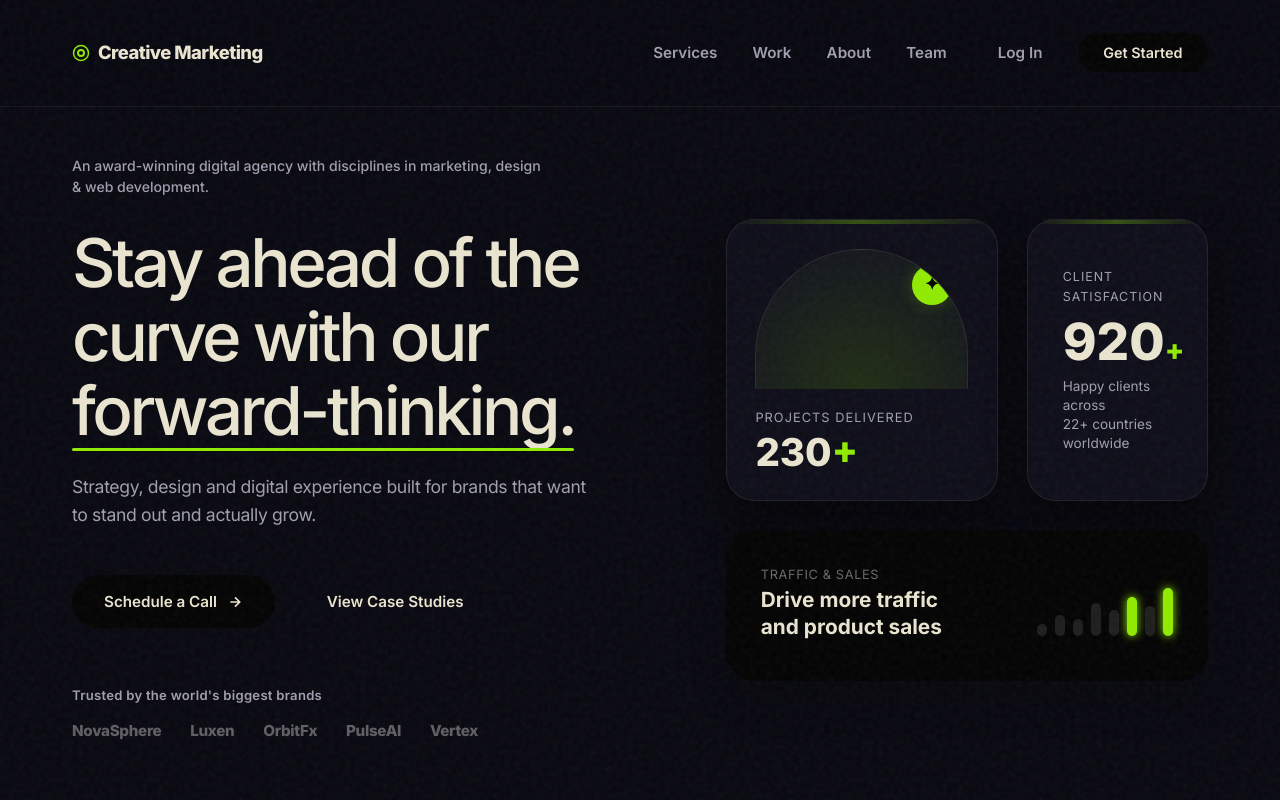
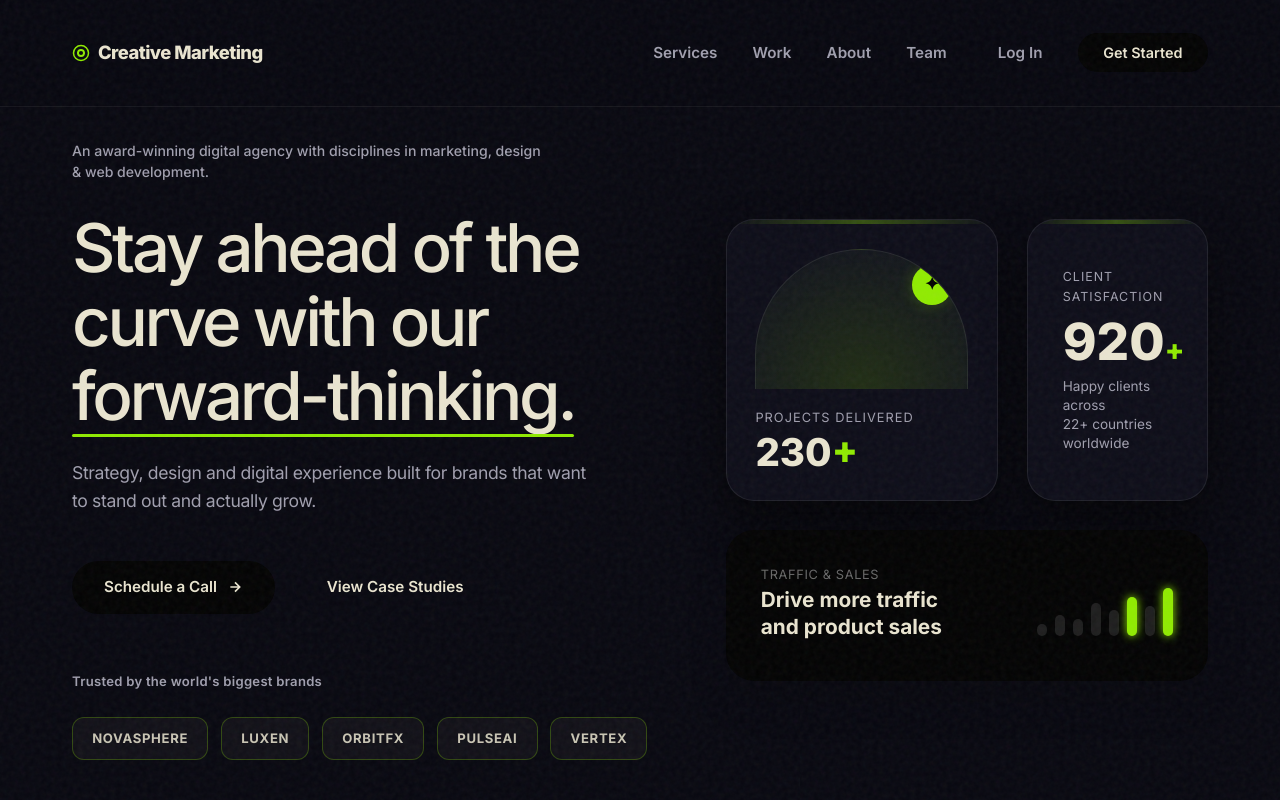
Before and after one commit to thevinduthenura/Creavie_Marketing, a Next.js app: page / in a window 1280 px wide. Shown: the top 800 px of the page. Built offline with nearby package versions, Linux system fonts and the light colour scheme.

Commit message:
style: highlight client badges with border glow and bright contrast

```diff
--- a/styles/globals.css
+++ b/styles/globals.css
@@ -406,32 +406,50 @@ a {
 
 .hero-client-logos {
   display: flex;
-  gap: 1.8rem;
+  gap: 0.8rem;
   align-items: center;
-  flex-wrap: nowrap;
-  overflow-x: auto;
-  scrollbar-width: none;
-  -ms-overflow-style: none;
-  padding-bottom: 2px;
-}
-
-.hero-client-logos::-webkit-scrollbar {
-  display: none;
+  flex-wrap: wrap;
+  padding-top: 0.8rem;
 }
 
 .hero-client-logos span {
   font-family: var(--font-title);
-  font-weight: 800;
-  font-size: 0.95rem;
-  color: rgba(255, 255, 255, 0.35);
-  letter-spacing: -0.02em;
-  transition: color 0.3s ease;
+  font-weight: 700;
+  font-size: 0.82rem;
+  color: rgba(234, 229, 208, 0.85);
+  letter-spacing: 0.05em;
+  text-transform: uppercase;
+  background: rgba(234, 229, 208, 0.04);
+  border: 1px solid rgba(144, 235, 0, 0.25);
+  padding: 0.6rem 1.2rem;
+  border-radius: 12px;
+  display: flex;
+  align-items: center;
+  gap: 0.6rem;
+  transition: all 0.4s cubic-bezier(0.16, 1, 0.3, 1);
   white-space: nowrap;
   flex-shrink: 0;
+  cursor: default;
+}
+
+.hero-client-logos span svg {
+  color: var(--secondary);
+  opacity: 0.95;
+  transition: all 0.4s ease;
+  filter: drop-shadow(0 0 4px var(--secondary));
 }
 
 .hero-client-logos span:hover {
-  color: var(--secondary);
+  color: var(--text-dark);
+  background: rgba(144, 235, 0, 0.08);
+  border-color: var(--secondary);
+  box-shadow: 0 0 20px var(--secondary-glow);
+  transform: translateY(-3px);
+}
+
+.hero-client-logos span:hover svg {
+  opacity: 1;
+  transform: scale(1.25) rotate(5deg);
 }
 
 /* Right side grid / blocks from mockup */
```
